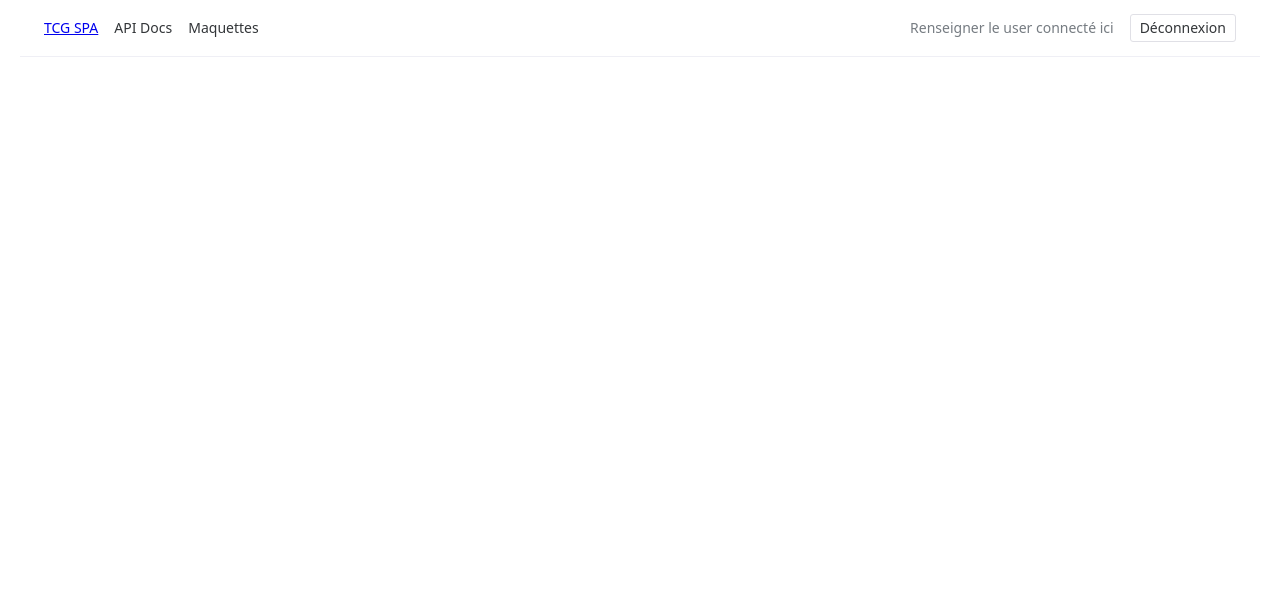
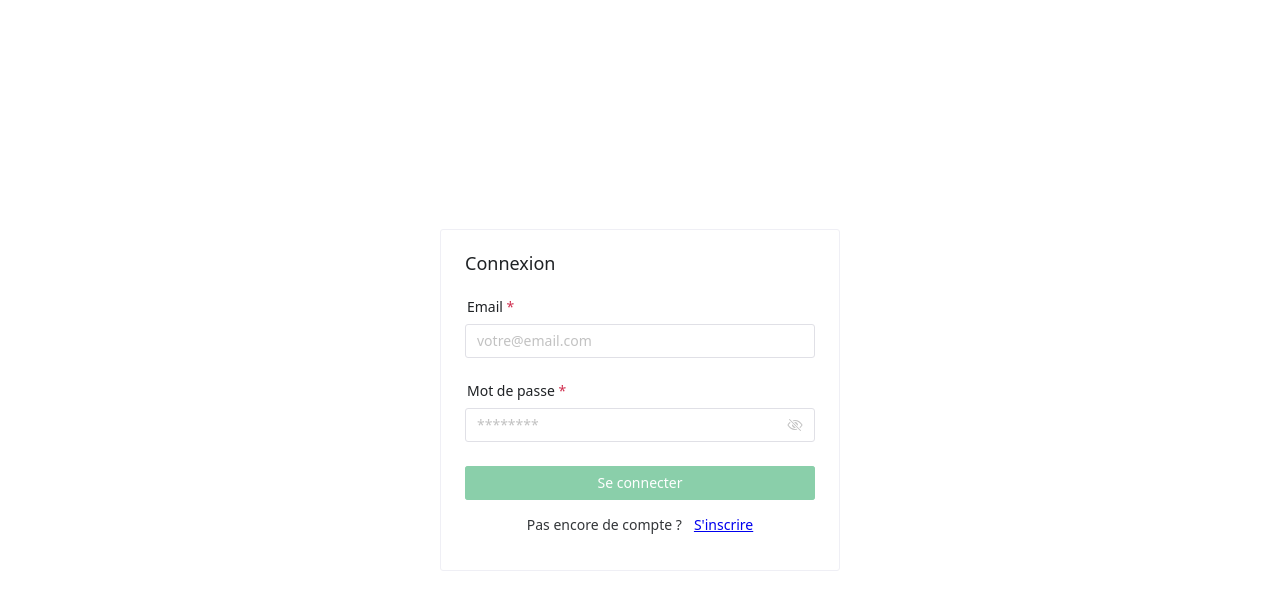
Before and after one commit to CelestePihen/tcg-spa, a Vue app: page /sign-in in a window 1280 px wide. Shown: the top 610 px of the page. Built offline with nearby package versions, Linux system fonts and the light colour scheme; no server answers.

Commit message:
feat/authentification (#9)
* feat(authentification): add authentification store, sign-in and sign-up pages

* feat(pages): add regex for email verification

* refactor: move sign-out redirect into store

```diff
--- a/docker-compose.yml
+++ b/docker-compose.yml
@@ -10,7 +10,7 @@ services:
       POSTGRES_PASSWORD: tcg_password
       POSTGRES_DB: tcg_database
     ports:
-      - '5432:5432'
+      - '5433:5432'
     volumes:
       - postgres_data:/var/lib/postgresql/data
     healthcheck:
--- a/src/App.vue
+++ b/src/App.vue
@@ -2,7 +2,7 @@
   <NConfigProvider>
     <NMessageProvider>
       <NLayout>
-        <HeaderBar />
+        <HeaderBar v-if="isAuthenticated" />
         <NLayoutContent>
           <RouterView />
         </NLayoutContent>
@@ -12,7 +12,14 @@
 </template>
 
 <script setup lang="ts">
+import { storeToRefs } from 'pinia'
+
+import { useAuthStore } from '@/store/auth.store.ts'
+
 import HeaderBar from './components/layout/HeaderBar.vue'
+
+const authStore = useAuthStore()
+const { isAuthenticated } = storeToRefs(authStore)
 </script>
 
 <style>
--- a/src/components/layout/HeaderBar.vue
+++ b/src/components/layout/HeaderBar.vue
@@ -26,13 +26,26 @@
         </NButton>
       </NSpace>
       <NSpace align="center" :size="16">
-        <NText depth="3">Renseigner le user connecté ici</NText>
-        <NButton size="small">Déconnexion</NButton>
+        <NText depth="3">{{ user?.username ?? '' }}</NText>
+        <NButton size="small" @click="handleSignOut">Déconnexion</NButton>
       </NSpace>
     </NSpace>
   </NLayoutHeader>
 </template>
 
 <script setup lang="ts">
+import { storeToRefs } from 'pinia'
+import { RouterLink } from 'vue-router'
+
+import { useAuthStore } from '@/store/auth.store.ts'
+
 const apiBaseUrl = import.meta.env.VITE_API_BASE_URL as string
+
+const authStore = useAuthStore()
+const { user } = storeToRefs(authStore)
+const { signOut } = authStore
+
+const handleSignOut = async () => {
+  await signOut()
+}
 </script>
--- a/src/composables/useApi.ts
+++ b/src/composables/useApi.ts
@@ -5,7 +5,8 @@ import type {
   DeckPayload,
   SignInPayload,
   SignUpPayload,
-} from '../types/index.js'
+} from '@/types'
+
 import { useStorage } from './useStorage.js'
 
 const BASE_URL = import.meta.env.VITE_API_BASE_URL
--- /dev/null
+++ b/src/pages/SignInPage.vue
@@ -0,0 +1,118 @@
+<template>
+  <NFlex class="sign-in" align="center" justify="center" vertical>
+    <NCard title="Connexion">
+      <NForm
+        ref="formRef"
+        :model="user"
+        :rules="rules"
+        @submit.prevent="handleSignIn"
+      >
+        <NFormItem label="Email" path="email">
+          <NInput v-model:value="user.email" placeholder="votre@email.com" />
+        </NFormItem>
+
+        <NFormItem label="Mot de passe" path="password">
+          <NInput
+            v-model:value="user.password"
+            placeholder="********"
+            show-password-on="click"
+            type="password"
+          />
+        </NFormItem>
+
+        <NButton
+          attr-type="submit"
+          :disabled="!user.email || !user.password || isLoading"
+          block
+          type="primary"
+          >Se connecter</NButton
+        >
+
+        <NFlex align="center" justify="center">
+          <p>Pas encore de compte ?</p>
+          <RouterLink to="/sign-up">S'inscrire</RouterLink>
+        </NFlex>
+      </NForm>
+    </NCard>
+  </NFlex>
+</template>
+
+<script lang="ts" setup>
+import type { FormInst, FormRules, FormValidationError } from 'naive-ui'
+import { useMessage } from 'naive-ui'
+import { ref } from 'vue'
+import { useRouter } from 'vue-router'
+
+import { ROUTES } from '@/router.ts'
+import { useAuthStore } from '@/store/auth.store.ts'
+
+interface ModelType {
+  email: string
+  password: string
+}
+
+const message = useMessage()
+const router = useRouter()
+
+const formRef = ref<FormInst | null>(null)
+const user = ref<ModelType>({
+  email: '',
+  password: '',
+})
+const isLoading = ref<boolean>(false)
+
+const rules: FormRules = {
+  email: [
+    {
+      required: true,
+      message: 'Un email est requis',
+      trigger: 'blur',
+    },
+    {
+      // utilisation d'un regex pour valider le format de l'email
+      // ^ = début de la chaîne
+      // [^\s@]+ = un ou plusieurs caractères qui ne sont pas des espaces ou des @
+      // @ = le symbole @
+      // \. = un point (doit être échappé car le point est un caractère spécial en regex)
+      // $ = fin de la chaîne
+      pattern: /^[^\s@]+@[^\s@]+\.[^\s@]+$/,
+      message: 'Veuillez entrer un email valide',
+      trigger: 'blur',
+    },
+  ],
+  password: [
+    {
+      required: true,
+      message: 'Un mot de passe est requis',
+      trigger: 'blur',
+    },
+  ],
+}
+
+function handleSignIn(e: MouseEvent) {
+  e.preventDefault()
+  formRef.value?.validate(async (errors: FormValidationError[] | undefined) => {
+    if (!errors) {
+      try {
+        isLoading.value = true
+        await useAuthStore().signIn(user.value)
+        await router.push(ROUTES.HOME)
+        message.info('Vous êtes connecté(e)')
+      } catch (error) {
+        isLoading.value = false
+        if (error instanceof Error) message.error(error.message)
+      }
+    }
+  })
+}
+</script>
+
+<style scoped>
+.sign-in {
+  min-height: 100vh;
+}
+
+.n-card {
+  max-width: 400px;
+}
+</style>
--- /dev/null
+++ b/src/pages/SignUpPage.vue
@@ -0,0 +1,134 @@
+<template>
+  <NFlex class="sign-up" align="center" justify="center" vertical>
+    <NCard title="Inscription">
+      <NForm ref="formRef" :model="user" :rules="rules">
+        <NFormItem label="Nom d'utilisateur" path="username">
+          <NInput
+            v-model:value="user.username"
+            placeholder="Dresseur42"
+            @keydown.enter.prevent
+          />
+        </NFormItem>
+
+        <NFormItem label="Email" path="email">
+          <NInput
+            v-model:value="user.email"
+            placeholder="votre@email.com"
+            @keydown.enter.prevent
+          />
+        </NFormItem>
+
+        <NFormItem label="Mot de passe" path="password">
+          <NInput
+            v-model:value="user.password"
+            placeholder="********"
+            show-password-on="click"
+            type="password"
+          />
+        </NFormItem>
+
+        <NButton
+          :disabled="!user.username || !user.email || !user.password"
+          block
+          type="primary"
+          @click="handleSignUp"
+          >S'inscrire</NButton
+        >
+
+        <NFlex align="center" justify="center">
+          <p>Déjà un compte ?</p>
+          <RouterLink to="/sign-in">Se connecter</RouterLink>
+        </NFlex>
+      </NForm>
+    </NCard>
+  </NFlex>
+</template>
+
+<script lang="ts" setup>
+import type { FormInst, FormRules, FormValidationError } from 'naive-ui'
+import { useMessage } from 'naive-ui'
+import { ref } from 'vue'
+import { useRouter } from 'vue-router'
+
+import { ROUTES } from '@/router.ts'
+import { useAuthStore } from '@/store/auth.store.ts'
+
+interface ModelType {
+  username: string
+  email: string
+  password: string
+}
+
+const message = useMessage()
+const router = useRouter()
+
+const formRef = ref<FormInst | null>(null)
+const user = ref<ModelType>({
+  username: '',
+  email: '',
+  password: '',
+})
+const isLoading = ref<boolean>(false)
+
+const rules: FormRules = {
+  username: [
+    {
+      required: true,
+      message: "Un nom d'utilisateur est requis",
+      trigger: 'blur',
+    },
+  ],
+  email: [
+    {
+      required: true,
+      message: 'Un email est requis',
+      trigger: 'blur',
+    },
+    {
+      // utilisation d'un regex pour valider le format de l'email
+      // ^ = début de la chaîne
+      // [^\s@]+ = un ou plusieurs caractères qui ne sont pas des espaces ou des @
+      // @ = le symbole @
+      // \. = un point (doit être échappé car le point est un caractère spécial en regex)
+      // $ = fin de la chaîne
+      pattern: /^[^\s@]+@[^\s@]+\.[^\s@]+$/,
+      message: 'Veuillez entrer un email valide',
+      trigger: 'blur',
+    },
+  ],
+  password: [
+    {
+      required: true,
+      message: 'Un mot de passe est requis',
+      trigger: 'blur',
+    },
+  ],
+}
+
+function handleSignUp(e: MouseEvent) {
+  e.preventDefault()
+  formRef.value?.validate(async (errors: FormValidationError[] | undefined) => {
+    if (!errors) {
+      try {
+        isLoading.value = true
+        await useAuthStore().signUp(user.value)
+        await router.push(ROUTES.HOME)
+        message.info('Vous êtes enregistré(e)')
+      } catch (error) {
+        isLoading.value = false
+        if (error instanceof Error) message.error(error.message)
+      }
+    }
+  })
+}
+</script>
+
+<style scoped>
+.sign-up {
+  min-height: 100vh;
+}
+
+.n-card {
+  max-width: 400px;
+}
+</style>
--- a/src/router.ts
+++ b/src/router.ts
@@ -1,13 +1,37 @@
 import { createRouter, createWebHistory } from 'vue-router'
 
+import { useAuthStore } from '@/store/auth.store.ts'
+
 import HomePage from './pages/HomePage.vue'
+import SignInPage from './pages/SignInPage.vue'
+import SignUpPage from './pages/SignUpPage.vue'
+
+declare module 'vue-router' {
+  interface RouteMeta {
+    requiresAuth?: boolean
+  }
+}
 
 export const ROUTES = {
   HOME: '/',
+  SIGN_IN: '/sign-in',
+  SIGN_UP: '/sign-up',
 } as const
 
 const routes = [
-  { path: ROUTES.HOME, component: HomePage, meta: { requiresAuth: true } },
+  {
+    path: ROUTES.HOME,
+    component: HomePage,
+    meta: { requiresAuth: true },
+  },
+  {
+    path: ROUTES.SIGN_IN,
+    component: SignInPage,
+  },
+  {
+    path: ROUTES.SIGN_UP,
+    component: SignUpPage,
+  },
 ]
 
 const router = createRouter({
@@ -15,4 +39,20 @@ const router = createRouter({
   routes,
 })
 
+router.beforeEach((to) => {
+  const authStore = useAuthStore()
+  if (to.meta.requiresAuth && !authStore.isAuthenticated) {
+    return ROUTES.SIGN_IN
+  }
+
+  if (
+    authStore.isAuthenticated &&
+    (to.path === ROUTES.SIGN_IN || to.path === ROUTES.SIGN_UP)
+  ) {
+    return ROUTES.HOME
+  }
+
+  return true
+})
+
 export default router
--- /dev/null
+++ b/src/store/auth.store.ts
@@ -0,0 +1,57 @@
+// src/store/auth.store.ts
+import { defineStore } from 'pinia'
+import { computed, ref } from 'vue'
+
+import { useApi } from '@/composables/useApi.ts'
+import { useStorage } from '@/composables/useStorage.ts'
+import router, { ROUTES } from '@/router.ts'
+import type { SignInPayload, SignUpPayload, User } from '@/types'
+
+export const useAuthStore = defineStore('auth', () => {
+  const { get, set, remove } = useStorage()
+  const api = useApi()
+
+  const token = ref(get<string>('token'))
+  const user = ref(get<User>('user'))
+
+  const isAuthenticated = computed(
+    () => !!(token.value && user.value), // le !! sert à convertir n'importe quelle valeur en booléen strict
+  )
+
+  const signUp = async (payload: SignUpPayload) => {
+    const { email, password, username } = payload
+    const response = await api.signUp({
+      email: email,
+      password: password,
+      username: username,
+    })
+
+    token.value = response.token
+    user.value = response.user
+    set('token', response.token)
+    set('user', response.user)
+  }
+
+  const signIn = async (payload: SignInPayload) => {
+    const { email, password } = payload
+    const response = await api.signIn({
+      email: email,
+      password: password,
+    })
+
+    token.value = response.token
+    user.value = response.user
+    set('token', response.token)
+    set('user', response.user)
+  }
+
+  const signOut = async () => {
+    token.value = ''
+    user.value = null
+    remove('token')
+    remove('user')
+    await router.push(ROUTES.SIGN_IN)
+  }
+
+  return { token, user, isAuthenticated, signUp, signIn, signOut }
+})
```
Also changed, not shown: 1 other file (tests, documents, lock files or other folders).
